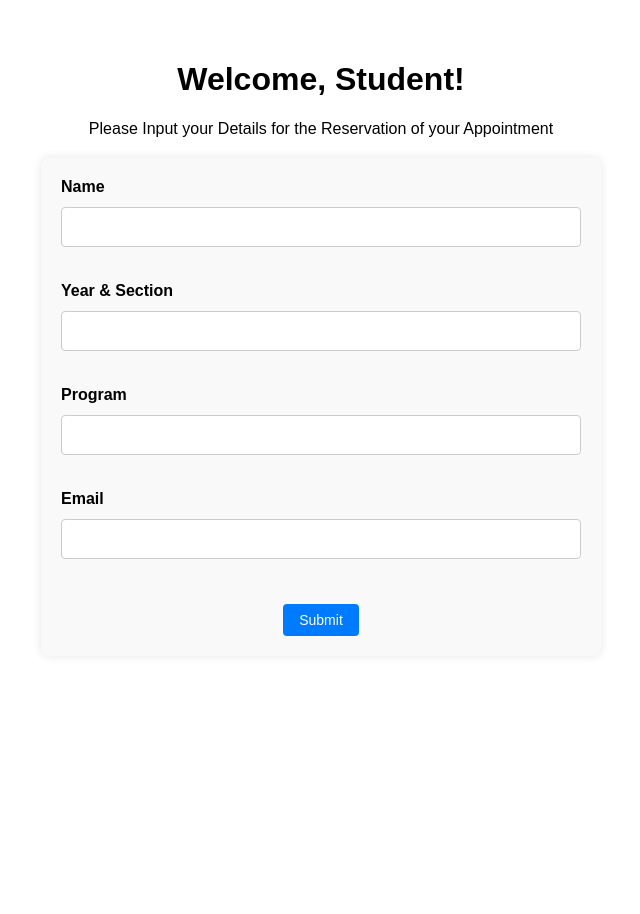
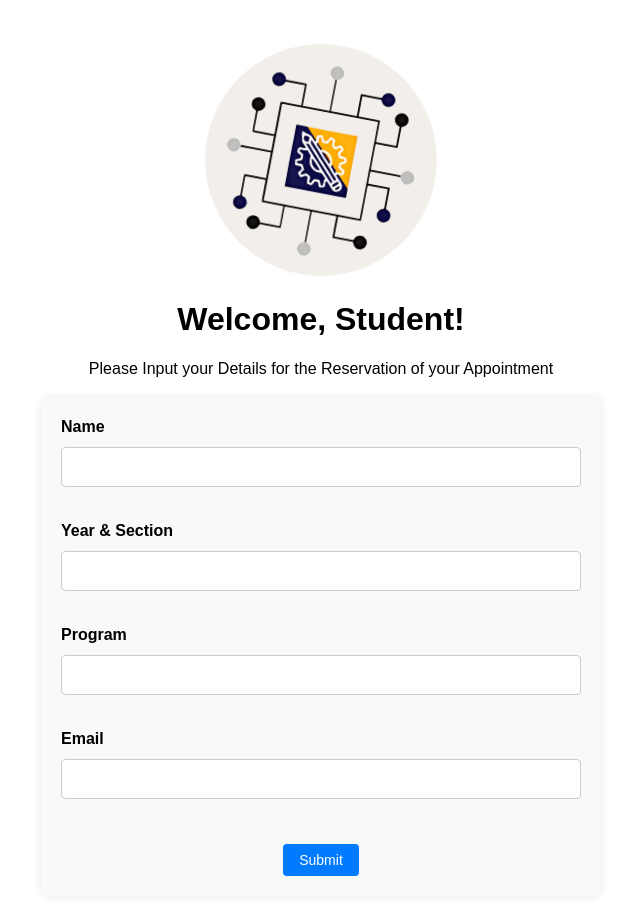
Before and after one commit to ECEMonitoringSystem/ecemonitoringsystem, a React (Create React App) app: page /student in a window 1280 px wide. Shown: the top 914 px of the page, without its empty margins (319-959 px from the left). Before the commit the page ends 800 px from the top, so only its background shows below. Built offline with nearby package versions, Linux system fonts and the light colour scheme.

Commit message:
Added Logo in Student

```diff
--- a/src/CSS/Student.css
+++ b/src/CSS/Student.css
@@ -1,10 +1,40 @@
 /* Student.css */
 
 /* Container aligns content to the left with padding */
+
+.App-header {
+  background-color: var(--background-color);
+  min-height: 40vh;
+  display: flex;
+  flex-direction: column;
+  align-items: center;
+  justify-content: center;
+  font-size: calc(10px + 2vmin);
+  color: var(--text-color);
+  text-align: center;
+}
+
+.App-logo {
+  height: 30vmin;
+  pointer-events: none;
+  animation: App-logo-spin infinite 20s linear;
+}
+
+@keyframes App-logo-spin {
+  from {
+    transform: rotate(0deg);
+  }
+
+  to {
+    transform: rotate(360deg);
+  }
+}
+
 .student-container {
   padding: 40px 20px;
   max-width: 600px;
-  margin: 0 auto; /* center container horizontally */
+  margin: 0 auto;
+  /* center container horizontally */
   background-color: var(--background-color);
   color: var(--text-color);
   font-family: Arial, sans-serif;
@@ -16,7 +46,9 @@
 /* Header text centered */
 .header-text {
   text-align: center;
-  margin-bottom: 20px; /* space below header */
+  margin-bottom: 20px;
+  margin-top: -80px;
+  /* space below header */
 }
 
 /* Form styling */
@@ -29,7 +61,7 @@
   padding: 20px;
   border-radius: 8px;
   box-sizing: border-box;
-  box-shadow: 0 0 10px rgba(0,0,0,0.1);
+  box-shadow: 0 0 10px rgba(0, 0, 0, 0.1);
 }
 
 /* Each form group stacks label above input */
@@ -82,7 +114,8 @@
 }
 
 /* Dark mode icon filter */
-body.dark, html.dark {
+body.dark,
+html.dark {
   --date-icon-filter: invert(1) brightness(0.8);
 }
 
--- a/src/Pages/Student.js
+++ b/src/Pages/Student.js
@@ -2,6 +2,7 @@
 import React, { useState } from 'react';
 import { useNavigate } from 'react-router-dom';
 import '../CSS/Student.css';
+import logo from '../Images/logo.png';
 
 function Student() {
   const [formData, setFormData] = useState({
@@ -25,6 +26,11 @@ function Student() {
   };
 
   return (
+    <div className="App">
+      <header className="App-header">
+        <img src={logo} className="App-logo" alt="logo" />
+      </header>
+
       <div className="student-container">
         <div className="header-text">
           <h1>Welcome, Student!</h1>
@@ -79,6 +85,7 @@ function Student() {
           <button type="submit">Submit</button>
         </form>
       </div>
+    </div>
   );
 }
 
```
Lines whose indentation alone changed are shown as unchanged.
